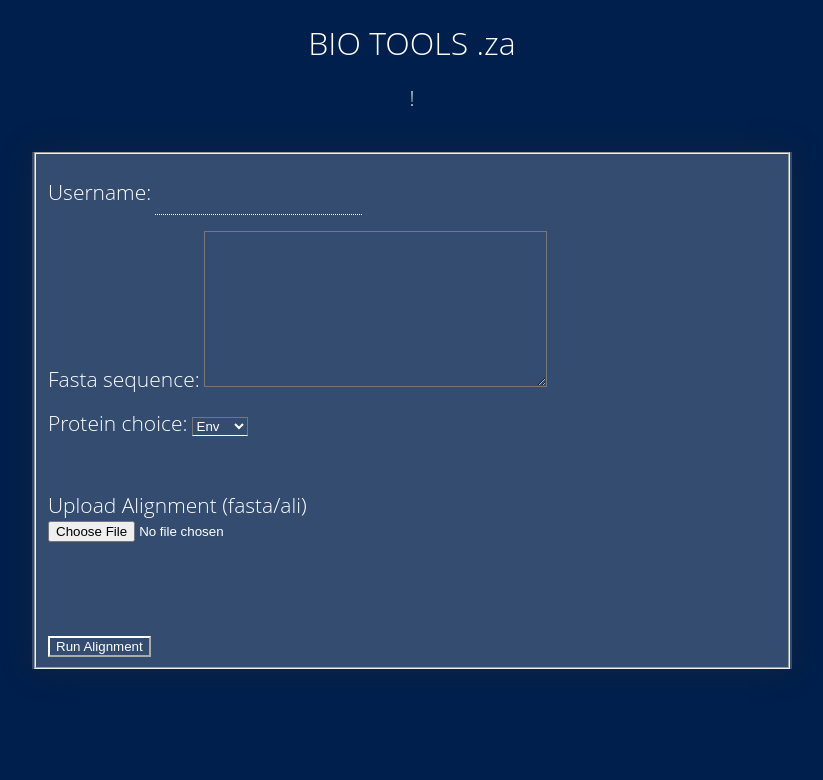
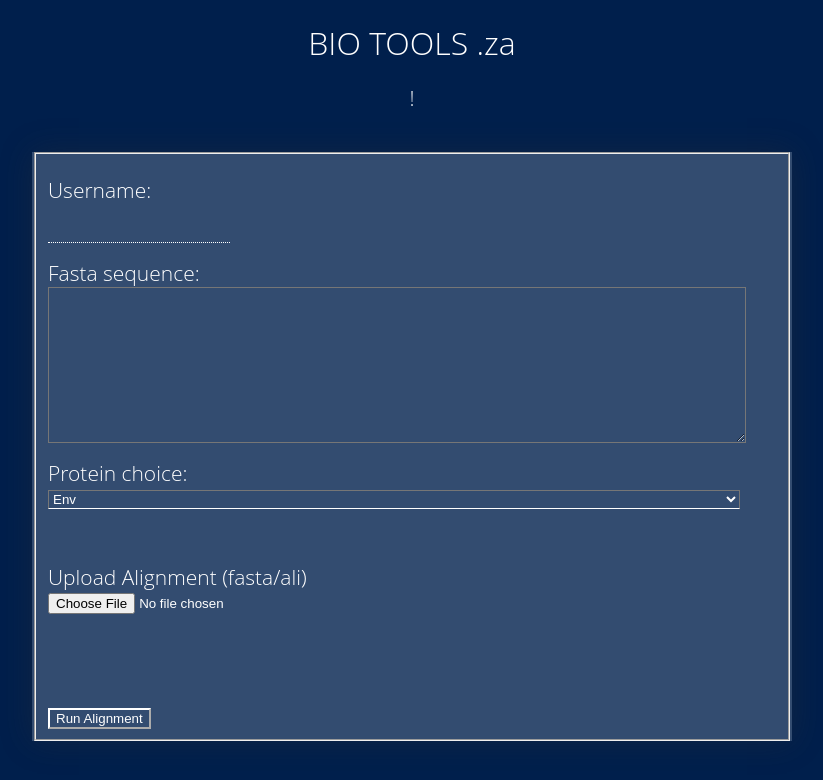
Before and after one commit to HIVis-Tools/serverH, a Django app: page /hivis/pretty_input_page in a window 1280 px wide. Shown: the top 780 px of the page, without its empty margins (228-1051 px from the left). Run offline with Django 3.2, Linux system fonts and the light colour scheme; some libraries are stand-ins or nearby versions.

Commit message:
fixing the css

```diff
--- a/server/hivis/static/H.css
+++ b/server/hivis/static/H.css
@@ -35,3 +35,20 @@ rect.background {
 .mismatch rect{
 	fill:#ffbb78;
 }
+.out-box {
+  width: 95%;
+  display: block;
+  border-width: thin;
+}
+
+.username_input {
+  font-weight:300;
+  width: 25%;
+  display: block;
+  clear:both;
+
+}
+
+.select-box {
+   width: 95%;
+}
```
